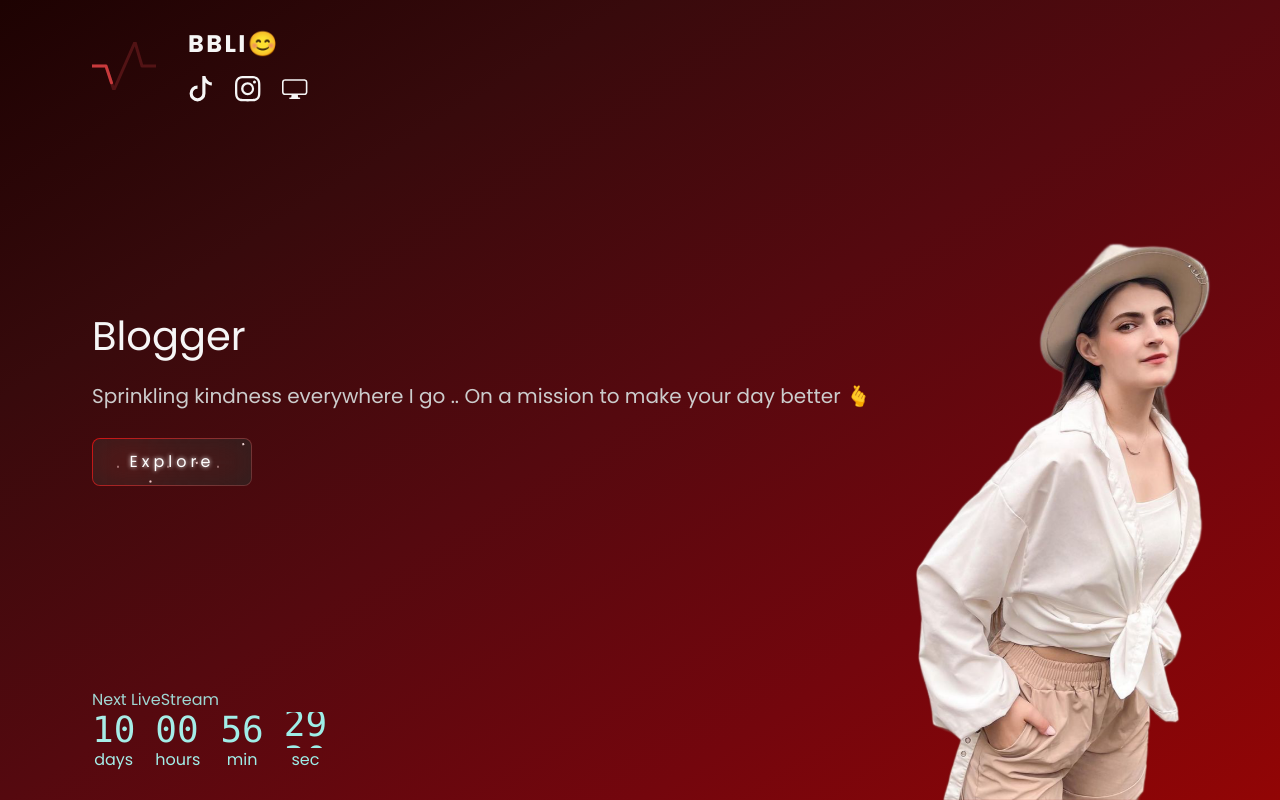
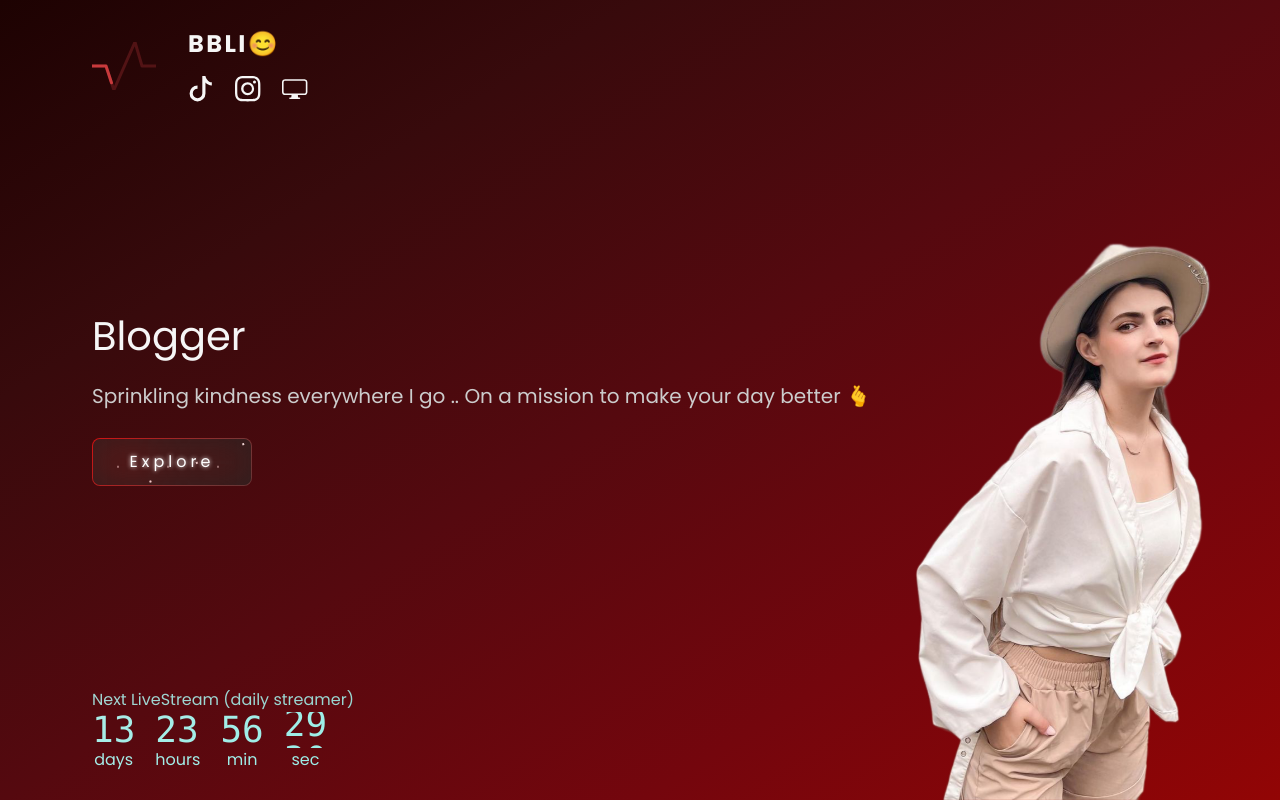
Before and after one commit to Bashar-alJabi/Alina-website, a Next.js app: page / in a window 1280 px wide. Built offline with nearby package versions, Linux system fonts and the light colour scheme.

Commit message:
Next LiveStream time updated

```diff
--- a/src/app/(home)/page.tsx
+++ b/src/app/(home)/page.tsx
@@ -33,7 +33,7 @@ const Home = () => {
                 {/* start News */}
                 <div className="flex justify-start items-center gap-x-14 gap-y-4 flex-wrap z-10 mix-blend-exclusion">
                     <div>
-                        <p style={{color: '#ddd'}}>Next LiveStream</p>
+                        <p style={{color: '#ddd'}}>Next LiveStream (daily streamer)</p>
                         <div className="grid grid-flow-col gap-5 text-center auto-cols-max">
                             <div className="flex flex-col">
                                 <span className="countdown font-mono text-4xl">
--- a/src/context/NextLive.tsx
+++ b/src/context/NextLive.tsx
@@ -10,7 +10,7 @@ export const NextLiveContext = createContext<{ countdown: Countdown }>({ countdo
 
 export const NextLiveProvider = ({children}: {children: React.ReactNode}) => {
 
-    const targetDate = new Date('Mar 19, 2024 05:00:00').getTime();
+    const targetDate = new Date('Mar 23, 2024 04:00:00').getTime();
 
 	const [countdown, setCountdown] = useState({days: 0, hours: 0, minutes: 0, seconds: 0});
 
```
